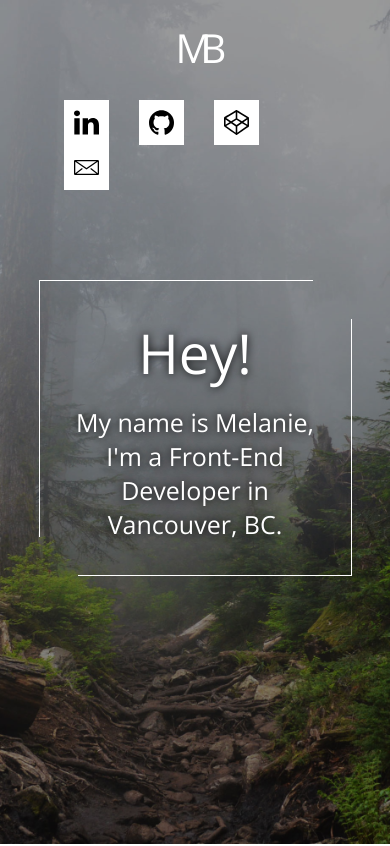
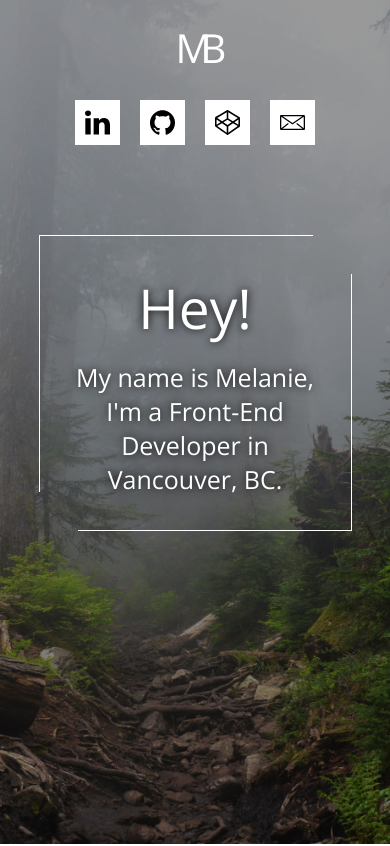
Before and after one commit to melaniebmn/melaniebmn.github.io, a plain HTML site: page index.html in a window 390 px wide. Shown: the top 846 px of the page. Drawn offline with nearby package versions, Linux system fonts and the light colour scheme.

Commit message:
minor adjustment for mobile

```diff
--- a/main.css
+++ b/main.css
@@ -303,6 +303,9 @@ ______________________ */
 .hero header, .footer div {
   width: 85%;
   margin: 0 auto; }
+  @media only screen and (max-width: 400px) {
+    .hero header, .footer div {
+      width: 100%; } }
   .hero header nav, .footer div nav {
     align-items: flex-end;
     justify-content: center; }
@@ -312,10 +315,16 @@ ______________________ */
         margin: 25px auto 15px; } }
   .hero header ul, .footer div ul {
     max-width: 300px; }
+    @media only screen and (max-width: 400px) {
+      .hero header ul, .footer div ul {
+        justify-content: center; } }
     .hero header ul li, .footer div ul li {
       width: 45px;
       height: 45px;
       margin: 0 15px; }
+      @media only screen and (max-width: 400px) {
+        .hero header ul li, .footer div ul li {
+          margin: 0 10px; } }
     .hero header ul a, .footer div ul a {
       position: relative;
       display: block;
@@ -562,7 +571,7 @@ ______________________ */
           opacity: 1;
           width: 100%;
           max-width: 100%;
-          padding: 185px 35px 0;
+          padding: 175px 35px 0;
           color: #404041; }
           .work .work__project .project__container h3 {
             font: 700 23px/1.3 "Open Sans", Arial; }
```
